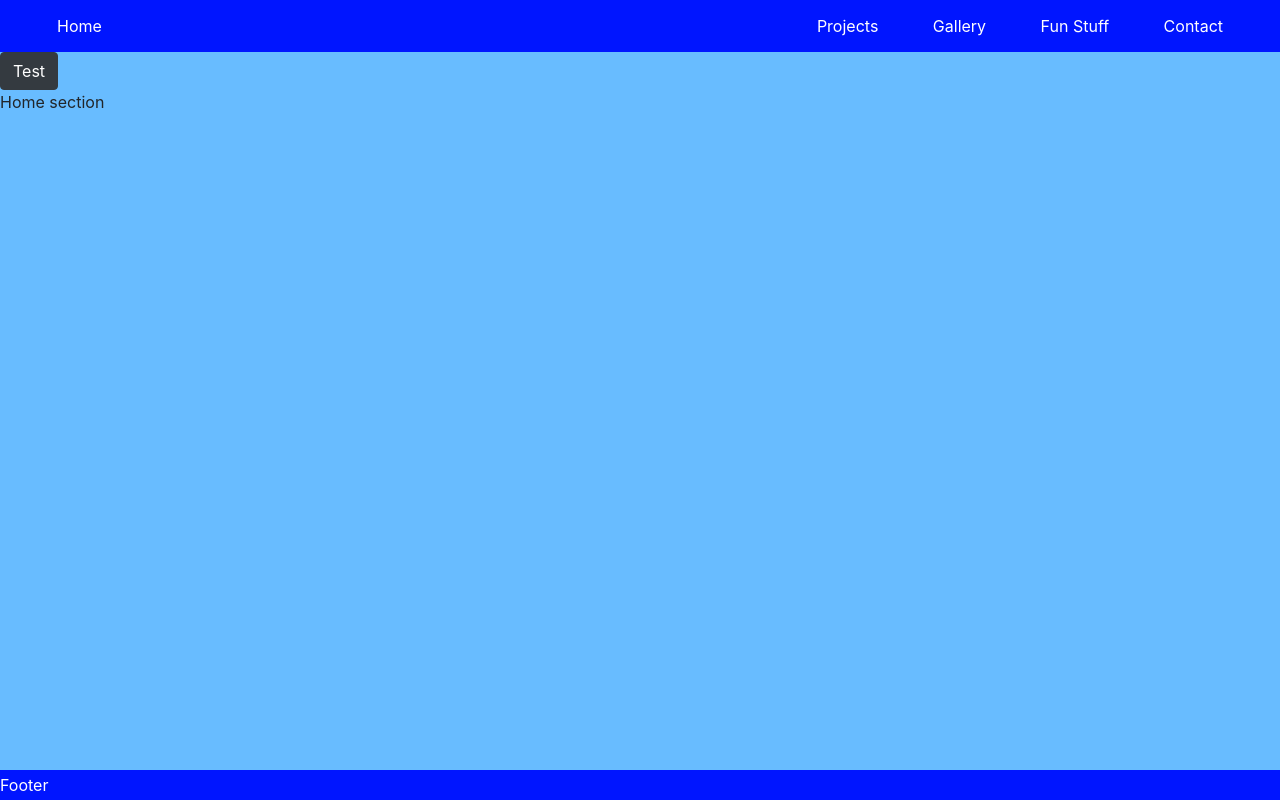
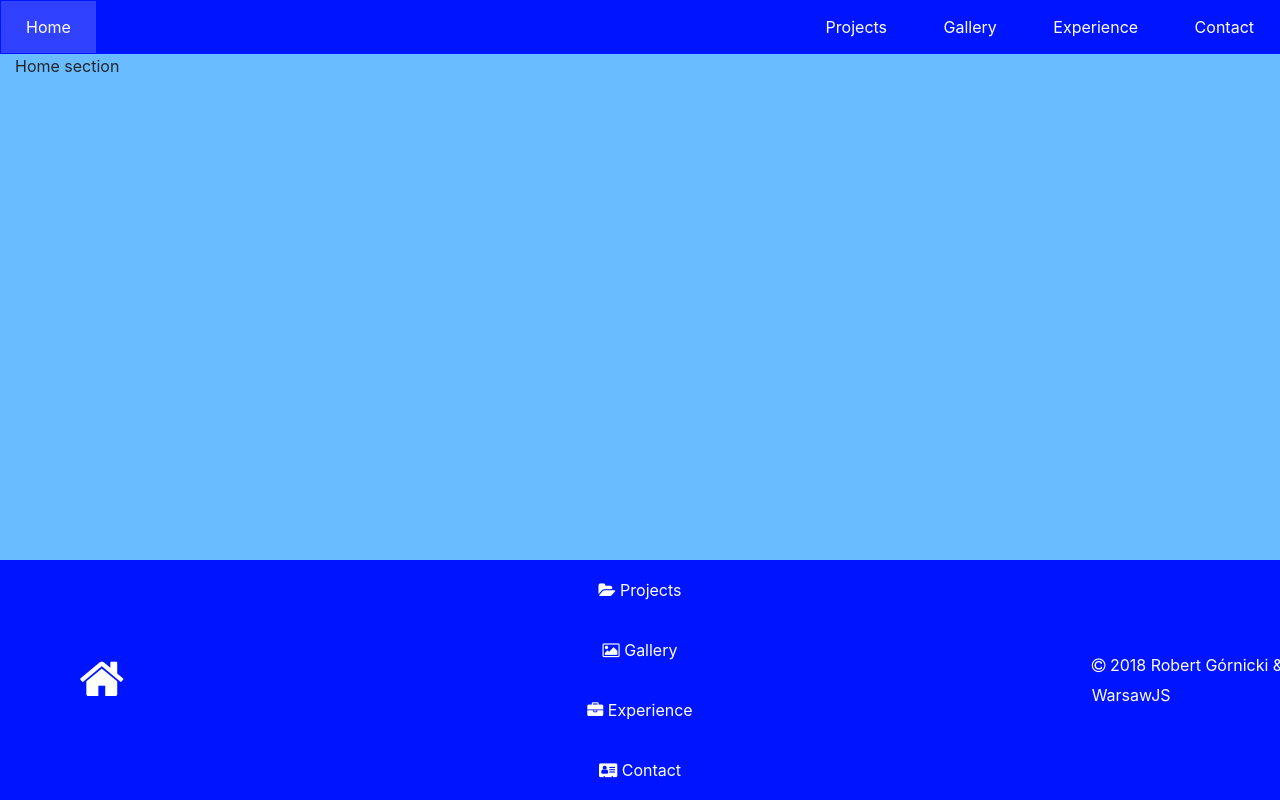
Before and after one commit to robertg042/warsawjs-workshop-19, a plain HTML site: page index.html in a window 1280 px wide. Drawn offline with nearby package versions, Linux system fonts and the light colour scheme.

Commit message:
Changed coloring and layout.

```diff
--- a/index.html
+++ b/index.html
@@ -6,30 +6,60 @@
           content="width=device-width, user-scalable=no, initial-scale=1.0, maximum-scale=1.0, minimum-scale=1.0">
     <meta http-equiv="X-UA-Compatible" content="ie=edge">
     <link rel="stylesheet" href="https://stackpath.bootstrapcdn.com/bootstrap/4.1.0/css/bootstrap.min.css" integrity="sha384-9gVQ4dYFwwWSjIDZnLEWnxCjeSWFphJiwGPXr1jddIhOegiu1FwO5qRGvFXOdJZ4" crossorigin="anonymous">
+    <link rel="stylesheet" href="https://stackpath.bootstrapcdn.com/font-awesome/4.7.0/css/font-awesome.min.css">
     <link rel="stylesheet" href="./main.css">
     <title>AboutMe</title>
 </head>
 <body onload="setActiveOnFirstElement()">
     <header class="header">
         <nav class="navigation">
-            <a id="home-section-link" href="#home-section" data-id="home-section" onclick="showSection(event)">Home</a>
+            <button class="nav-button home-section-link" data-id="home-section" onclick="showSection(event)">Home</button>
             <span class="nav-right">
-                <a id="projects-section-link" href="#projects-section" data-id="projects-section" onclick="showSection(event)">Projects</a>
-                <a id="gallery-section-link" href="#gallery-section" data-id="gallery-section" onclick="showSection(event)">Gallery</a>
-                <a id="fun-section-link" href="#fun-section" data-id="fun-section" onclick="showSection(event)">Fun Stuff</a>
-                <a id="contact-section-link" href="#contact-section" data-id="contact-section" onclick="showSection(event)">Contact</a>
+                <button class="nav-button projects-section-link" data-id="projects-section" onclick="showSection(event)">Projects</button>
+                <button class="nav-button gallery-section-link" data-id="gallery-section" onclick="showSection(event)">Gallery</button>
+                <button class="nav-button experience-section-link" data-id="experience-section" onclick="showSection(event)">Experience</button>
+                <button class="nav-button contact-section-link" data-id="contact-section" onclick="showSection(event)">Contact</button>
             </span>
         </nav>
     </header>
-    <main class="main">
-        <button class="btn btn-dark" onclick="hideSections()">Test</button>
-        <section id="home-section" class="">Home section</section>
-        <section id="projects-section">Projects section</section>
-        <section id="gallery-section">Gallery section</section>
-        <section id="fun-section">Fun stuff</section>
-        <section id="contact-section">Contact info</section>
+
+    <main class="main container-fluid">
+        <div class="row">
+            <div class="col">
+                <section id="home-section">Home section</section>
+                <section id="projects-section">Projects section</section>
+                <section id="gallery-section">
+                    <div class="row">
+                        <div class="col">
+                            <h2>
+                                Gallery
+                            </h2>
+                        </div>
+                    </div>
+                </section>
+                <section id="experience-section">Experience section</section>
+                <section id="contact-section">Contact info</section>
+            </div>
+        </div>
     </main>
-    <footer class="footer">Footer</footer>
+    <footer class="footer">
+        <!--<div class="container-fluid">-->
+            <nav class="row">
+                <div class="col-2 vertically-centered">
+                    <button class="nav-button home-section-link" data-id="home-section" onclick="showSection(event)"><i class="fa fa-3x fa-home"></i></button>
+                </div>
+                <div class="col-8 nav-footer">
+                    <button class="nav-button projects-section-link" data-id="projects-section" onclick="showSection(event)"><i class="fa fa-folder-open"></i> Projects</button>
+                    <button class="nav-button gallery-section-link" data-id="gallery-section" onclick="showSection(event)"><i class="fa fa-image"></i> Gallery</button>
+                    <button class="nav-button experience-section-link" data-id="experience-section" onclick="showSection(event)"><i class="fa fa-briefcase"></i> Experience</button>
+                    <button class="nav-button contact-section-link" data-id="contact-section" onclick="showSection(event)"><i class="fa fa-address-card"></i> Contact</button>
+                </div>
+                <div class="col-2 vertically-centered">
+                    <i class="fa fa-copyright"></i>  2018 Robert Górnicki & WarsawJS
+                </div>
+            </nav>
+        <!--</div>-->
+    </footer>
 
     <script src="index.js"></script>
 </body>
--- a/index.js
+++ b/index.js
@@ -1,7 +1,7 @@
-function setActiveOnFirstElement() {
+const setActiveOnFirstElement = () => {
     let element = document.getElementsByTagName("section")[0];
     element.classList.add('active');
-}
+};
 
 const hideSections = () => {
     [...document.getElementsByTagName('section')].forEach(
@@ -12,10 +12,39 @@ const hideSections = () => {
     )
 };
 
+const removeButtonActiveness = () => {
+    [...document.getElementsByClassName('active-button')].forEach(
+        (button) => {
+            button.classList.remove('active-button');
+        }
+    )
+};
+
 const showSection = (event) => {
+    let classList = ['projects-section-link', 'experience-section-link', 'contact-section-link'];
+
     hideSections();
-    let section = event.target.dataset.id;
+    let button = event.target;
+    let section = button.dataset.id;
     let elementToShow = document.getElementById(section);
     elementToShow.classList.add('active');
-    console.log(elementToShow);
+
+    let chosenClass;
+
+    removeButtonActiveness();
+    classList.forEach(
+        (cl) => {
+            if (button.classList.contains(cl)) {
+                chosenClass = cl;
+            }
+        }
+    );
+    let navGroup = document.getElementsByClassName(chosenClass);
+    [...navGroup].forEach(
+        (singleButton) => {
+            singleButton.classList.add('active-button');
+        }
+    )
+
+
 };
--- a/main.css
+++ b/main.css
@@ -1,16 +1,19 @@
 :root {
     --text-color: white;
     --dark-blue: #0015FF;
-    --light-blue: #426DE8;
+    /*--light-blue: #426DE8;*/
+    --light-blue: #3041FF;
+    --background-color: #68BCFF;
 }
 
 body {
-    background-color: #68BCFF;
+    background-color: var(--background-color);
 }
+
 
 .navigation {
     display: flex;
-    padding: 0 2rem;
+    padding: 0;
     background-color: var(--dark-blue);
 }
 
@@ -18,18 +21,28 @@ body {
     margin: 0 0 0 auto;
 }
 
-.navigation a:link, a:visited {
+nav button {
     background-color: var(--dark-blue);
     color: white;
     padding: 14px 25px;
-    text-align: center;
-    text-decoration: none;
-    display: inline-block;
+    border: var(--dark-blue) 1px solid;
+    /*border: none;*/
+    cursor: pointer;
+    outline: none;
 }
 
-.navigation a:hover, a:active {
+nav button:focus {
+    outline: none;
+}
+
+nav button:hover {
     background-color: var(--light-blue);
 }
+
+.active-button {
+    background-color: var(--light-blue);
+}
+
 
 section {
     display: none;
@@ -43,9 +56,24 @@ section {
     position: fixed;
     left: 0;
     bottom: 0;
-    height: 30px;
     line-height: 30px;
     width: 100%;
     background: var(--dark-blue);
     color: var(--text-color);
 }
+
+.nav-footer {
+    display: flex;
+    flex-direction: column;
+    text-align: center;
+}
+
+.vertically-centered {
+    margin: auto;
+    padding-right: 0;
+}
+
+.vertically-centered button {
+    display: block;
+    width: 100%;
+}
```
